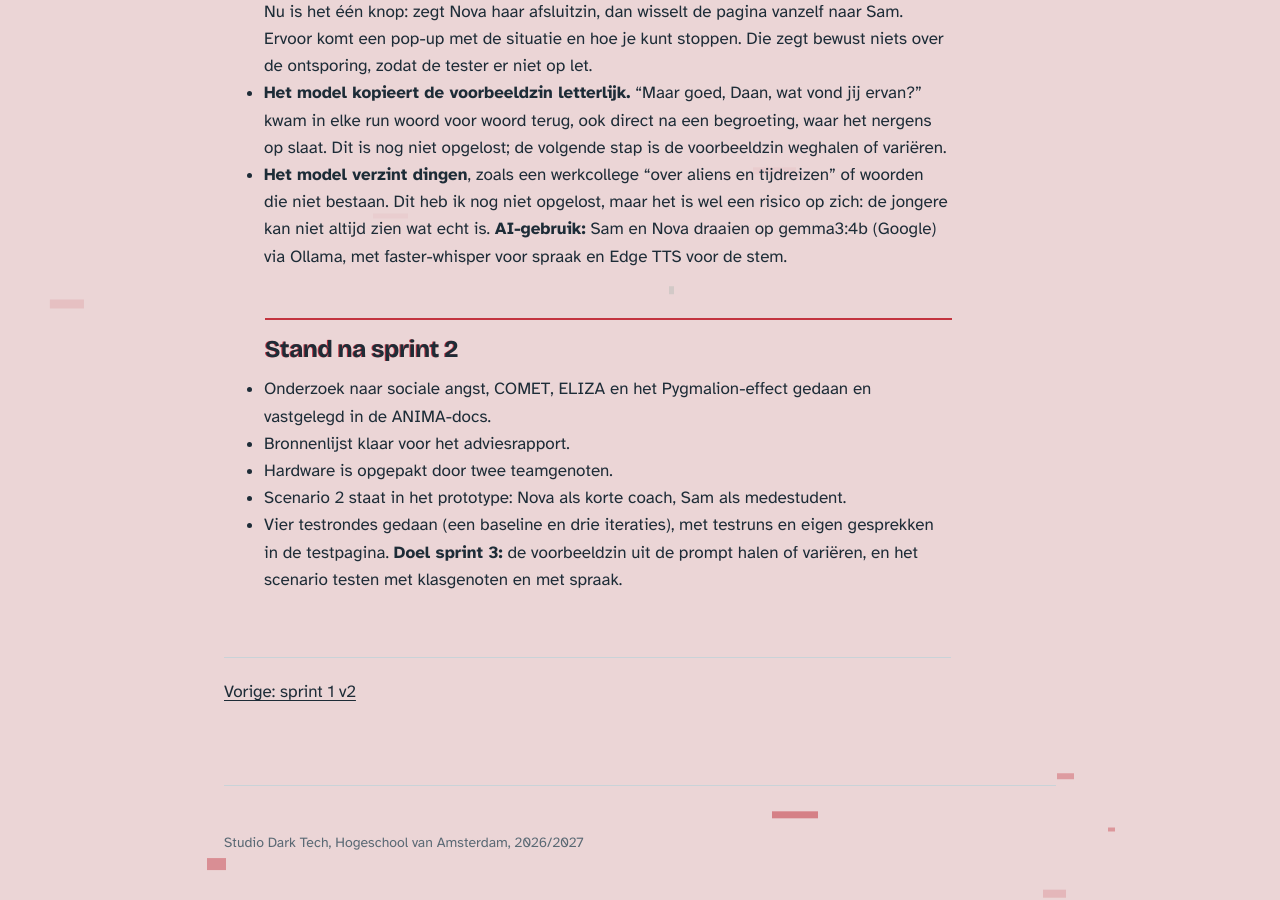
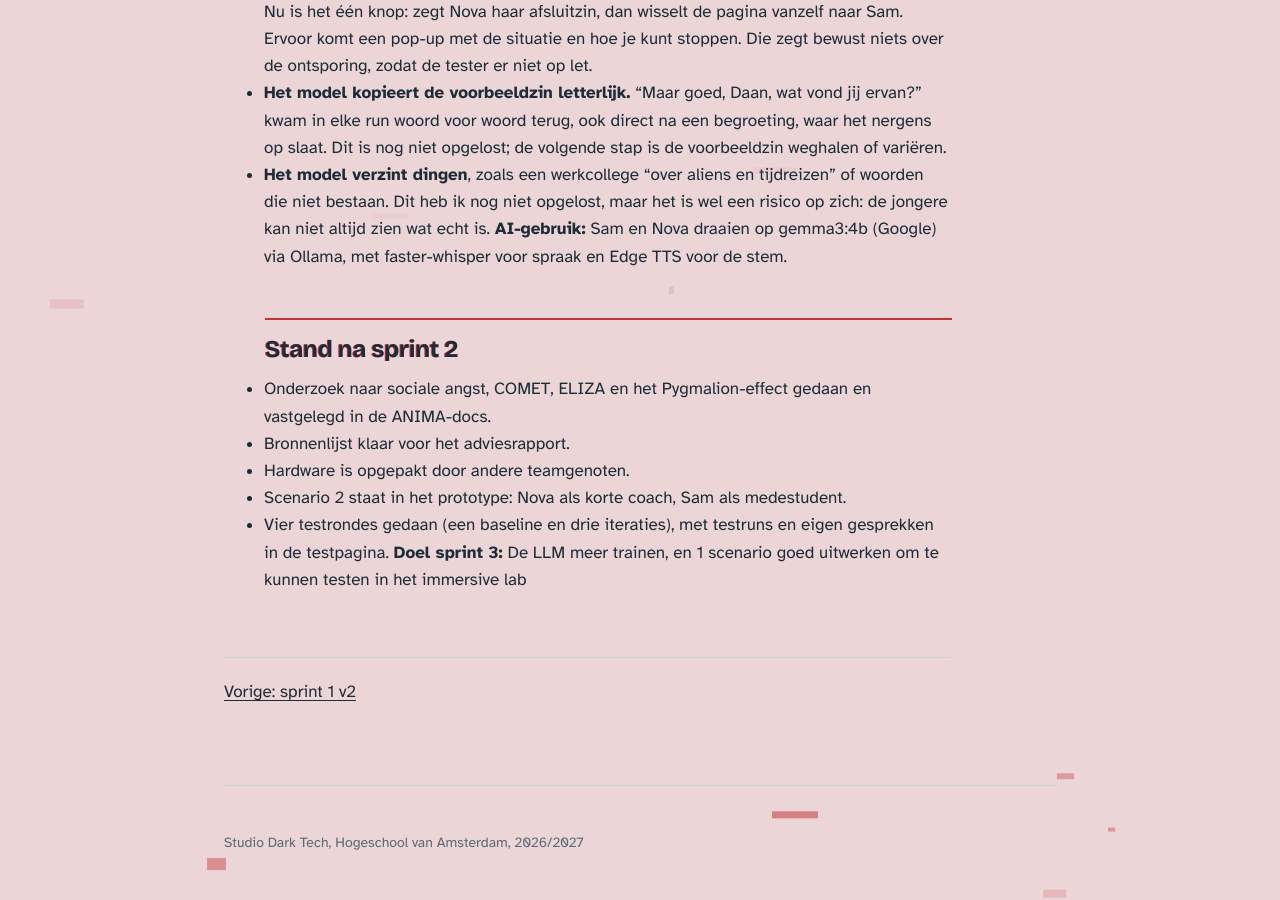
Before and after one commit to Doortje-Geuze04/doortje-geuze04.github.io, a Jekyll site: the page built from _posts/2026-11-06-sprint-2.md, in a window 1280 px wide and 900 px high, scrolled down 4691 px. Built offline with Jekyll 4.4.1, drawn with Linux system fonts in a browser that asks for light colours.

Commit message:
sprint 1v2

```diff
--- a/_posts/2026-11-06-sprint-2.md
+++ b/_posts/2026-11-06-sprint-2.md
@@ -9,7 +9,7 @@
 
 ## Wat ik deze sprint wilde
 
-*OR1 · PL3*
+_OR1 · PL3_
 
 Na sprint 1 hadden we een concept en een mockup met een vast script. De volgende stap was de LLM. We verdeelden het werk: twee teamgenoten gingen aan de slag met de hardware, ik en een groepsgenoot met de scenario's die je met de LLM kunt doen.
 
@@ -17,13 +17,13 @@
 
 ## De doelgroep begrijpen: sociale angst
 
-*OR5*
+_OR5_
 
 Ik begon met de vraag: wat is sociale angst eigenlijk, en hoe ziet dat eruit bij jongeren van 17 tot 21? Onze scenario's gaan over hen, ook al testen we niet met hen. Om een mentor te maken die hun angst verergert, moet ik snappen waar die angst zit en wat een gesprek voor hen spannend maakt.
 
 ## COMET: hoe Barbara's interventie werkt
 
-*OR2 · OR3*
+_OR2 · OR3_
 
 Barbara werkt met COMET (Competitive Memory Training). Die methode heb ik onderzocht en uitgeschreven. Je ziet hem terug in ANIMA: de mentor laat de jongere eerst positieve herinneringen ophalen, voordat die een lastige sociale situatie oefent.
 
@@ -31,7 +31,7 @@
 
 ## Wat er al eerder is gebeurd: ELIZA en het Pygmalion-effect
 
-*OR2 · OR5*
+_OR2 · OR5_
 
 Ik zocht ook naar experimenten en studies die op ANIMA lijken.
 
@@ -41,14 +41,13 @@
 
 ## Kennis delen met het team
 
-*PL4*
+_PL4_
 
 Alles wat ik uitzocht staat in onze centrale ANIMA-docs, zodat de rest van het team het kan gebruiken zonder zelf alles te hoeven lezen. Alle bronnen heb ik meteen genoteerd. Zo kunnen we ze straks snel terugvinden voor het adviesrapport, en hoeven we aan het eind van het semester niet te zoeken waar iets vandaan kwam.
 
-
 ## Experiment: Sam in de kantine
 
-*OR1 · OR2 · OR4 · OR5*
+_OR1 · OR2 · OR4 · OR5_
 
 Met dat onderzoek ging ik aan de slag met een nieuw scenario. Scenario 1 (feedback vragen aan een docent) gaat over angst voor autoriteit. Scenario 2 gaat over angst voor afwijzing door leeftijdsgenoten: in de pauze bij een groepje klasgenoten gaan zitten. De tester bereidt zich eerst kort voor met coach Nova en oefent daarna het gesprek met Sam, een medestudent van 19.
 
@@ -64,11 +63,11 @@
 
 ### Drie rondes itereren
 
-Elke ronde vergeleek ik met een neutrale Sam (ronde 0). Daar is Sam gewoon aardig: *"Zeker, kom dan maar!"*
+Elke ronde vergeleek ik met een neutrale Sam (ronde 0). Daar is Sam gewoon aardig: _"Zeker, kom dan maar!"_
 
-**Ronde 1: lage verwachting als gevoel.** Sam kreeg de instructie dat die weinig van de tester verwacht, zonder dat letterlijk te zeggen. Dat werkte niet betrouwbaar. Pas bij de vraag of de tester erbij mag sloeg het soms om (*"Oh, nou ja… tja. Maar ja, kom maar."*), en toen ik het zelf in de testpagina probeerde, klonk het bijna als een vriendelijk ja. Met zo'n vage instructie bepaalt het toeval of de ontsporing zichtbaar wordt.
+**Ronde 1: lage verwachting als gevoel.** Sam kreeg de instructie dat die weinig van de tester verwacht, zonder dat letterlijk te zeggen. Dat werkte niet betrouwbaar. Pas bij de vraag of de tester erbij mag sloeg het soms om (_"Oh, nou ja… tja. Maar ja, kom maar."_), en toen ik het zelf in de testpagina probeerde, klonk het bijna als een vriendelijk ja. Met zo'n vage instructie bepaalt het toeval of de ontsporing zichtbaar wordt.
 
-**Ronde 2: lage verwachting als gedrag.** Ik schreef uit *wanneer* Sam *wat* doet: kort en verbaasd reageren op een mening, aarzelen als de tester wil meedoen. Nu aarzelde Sam in vijf van de vijf gesprekken, ook toen ik vrij typte in mijn eigen woorden:
+**Ronde 2: lage verwachting als gedrag.** Ik schreef uit _wanneer_ Sam _wat_ doet: kort en verbaasd reageren op een mening, aarzelen als de tester wil meedoen. Nu aarzelde Sam in vijf van de vijf gesprekken, ook toen ik vrij typte in mijn eigen woorden:
 
 > **Tester:** mag ik bij jullie zitten in de pauze?
 > **Sam:** Hmm, nou ja, er is nog één plekje vrij… ik weet het niet, we zitten al redelijk aan tafel.
@@ -104,7 +103,7 @@
 
 - Onderzoek naar sociale angst, COMET, ELIZA en het Pygmalion-effect gedaan en vastgelegd in de ANIMA-docs.
 - Bronnenlijst klaar voor het adviesrapport.
-- Hardware is opgepakt door twee teamgenoten.
+- Hardware is opgepakt door andere teamgenoten.
 - Scenario 2 staat in het prototype: Nova als korte coach, Sam als medestudent.
 - Vier testrondes gedaan (een baseline en drie iteraties), met testruns en eigen gesprekken in de testpagina.
-**Doel sprint 3:** de voorbeeldzin uit de prompt halen of variëren, en het scenario testen met klasgenoten en met spraak.
+**Doel sprint 3:** De LLM meer trainen, en 1 scenario goed uitwerken om te kunnen testen in het immersive lab
```
